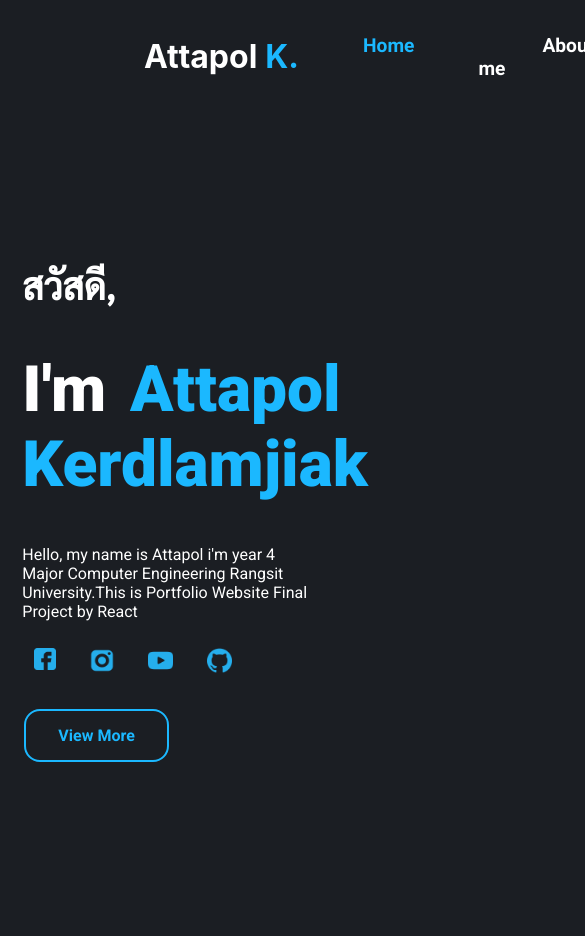
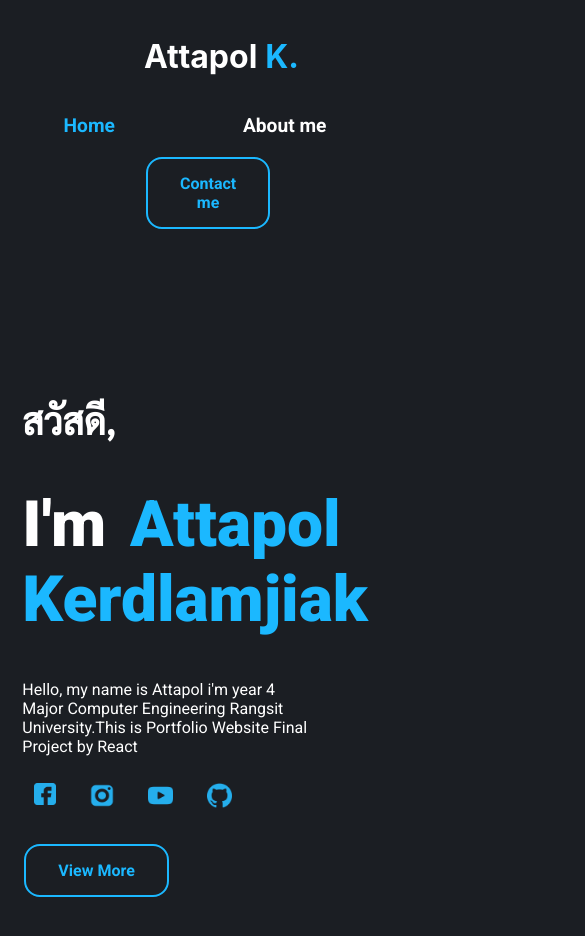
Before and after one commit to attapol2ten/Final-Project-CPE499, a React (Create React App) app: page / in a window 390 px wide. Shown: the top 936 px of the page, 585 px wide, since content can reach past the window. Before the commit the page ends 914 px from the top, so only its background shows below. Built offline with nearby package versions, Linux system fonts and the light colour scheme.

Commit message:
Update Navbar.css

```diff
--- a/src/components/Navbar.css
+++ b/src/components/Navbar.css
@@ -63,3 +63,20 @@
   box-shadow: 0px 10px 39px 5px rgba(27, 183, 255, 0.22);
   transition: 0.4s;
 }
+@media only screen and (max-width: 980px) {
+  .navBar {
+    display: flex;
+    flex-direction: column;
+    justify-content: center ;
+  }
+
+  ulNavbar {
+    display: flex;
+ flex-direction: column;
+    align-items: center;
+  }
+  .colorNav2{
+   width: 100%;
+ white-space: nowrap;
+  }
+}
```
